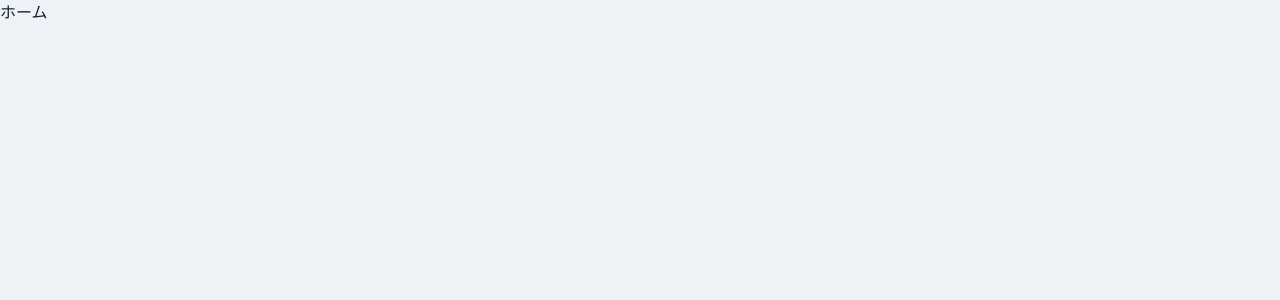
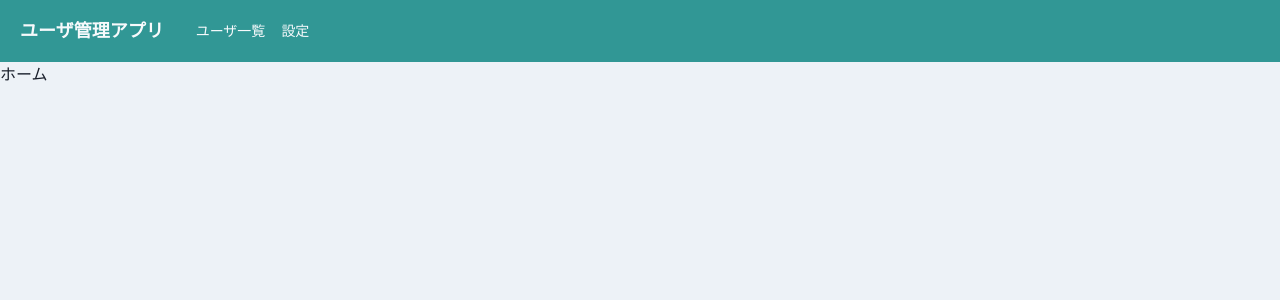
Before and after one commit to kuuchan67/react-typescript-study3, a React (Create React App) app: page /home in a window 1280 px wide. Shown: the top 300 px of the page. Built offline with nearby package versions, Linux system fonts and the light colour scheme.

Commit message:
レイアウト途中

```diff
--- a/package.json
+++ b/package.json
@@ -9,6 +9,7 @@
   ],
   "main": "src/index.tsx",
   "dependencies": {
+    "@chakra-ui/icons": "1.0.13",
     "@chakra-ui/react": "1.6.2",
     "@emotion/react": "11.4.0",
     "@emotion/styled": "11.3.0",
--- /dev/null
+++ b/src/components/organisms/layout/Header.tsx
@@ -0,0 +1,41 @@
+import { Flex, Heading, Box, Link, IconButton } from "@chakra-ui/react";
+import { memo, VFC } from "react";
+
+import { HamburgerIcon } from "@chakra-ui/icons";
+
+export const Header: VFC = memo(() => {
+  return (
+    <Flex
+      as="nav"
+      bg="teal.500"
+      color="gray.50"
+      align="center"
+      justify="space-bitween"
+      padding={{ base: 3, md: 5 }}
+    >
+      <Flex as="a" align="center" mr={8} _hover={{ cursor: "pointer" }}>
+        <Heading as="h1" fontSize={{ base: "md", md: "lg" }}>
+          ユーザ管理アプリ
+        </Heading>
+      </Flex>
+      <Flex
+        align="center"
+        fontSize="sm"
+        flexGrow={2}
+        display={{ base: "none", md: "flex" }}
+      >
+        <Box pr={4}>
+          <Link>ユーザ一覧</Link>
+        </Box>
+        <Link>設定</Link>
+      </Flex>
+      <IconButton
+        aria-label="メニューボタン"
+        icon={<HamburgerIcon />}
+        size="sm"
+        variant="unstyled"
+        display={{ base: "block", md: "none" }}
+      />
+    </Flex>
+  );
+});
--- /dev/null
+++ b/src/components/templates/HeaderLayout.tsx
@@ -0,0 +1,16 @@
+import { memo, ReactNode, VFC } from "react";
+import { Header } from "../organisms/layout/Header";
+
+type Props = {
+  children: ReactNode;
+};
+export const HeaderLayout: VFC<Props> = memo((props) => {
+  const { children } = props;
+
+  return (
+    <>
+      <Header />
+      {children}
+    </>
+  );
+});
--- a/src/router/Router.tsx
+++ b/src/router/Router.tsx
@@ -3,6 +3,8 @@ import { Switch, Route } from "react-router-dom";
 
 import { Login } from "../components/pages/Login";
 import { Page404 } from "../components/pages/Page404";
+
+import { HeaderLayout } from "../components/templates/HeaderLayout";
 
 import { HomeRoutes } from "./HomeRoutes";
 
@@ -22,7 +24,7 @@ export const Router: VFC = memo(() => {
                 exact={route.exact}
                 path={`${url}${route.path}`}
               >
-                {route.children}
+                <HeaderLayout>{route.children}</HeaderLayout>
               </Route>
             ))}
           </Switch>
```
